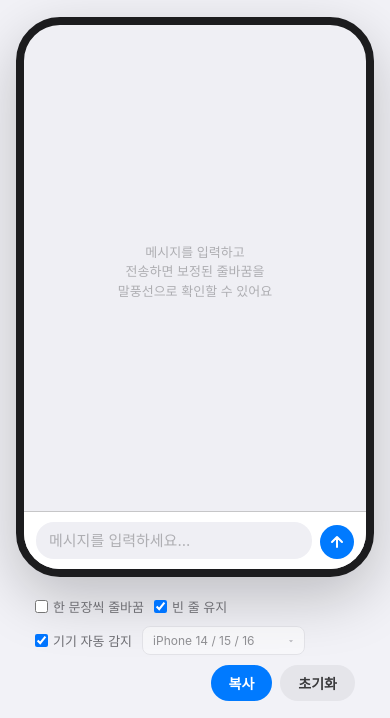
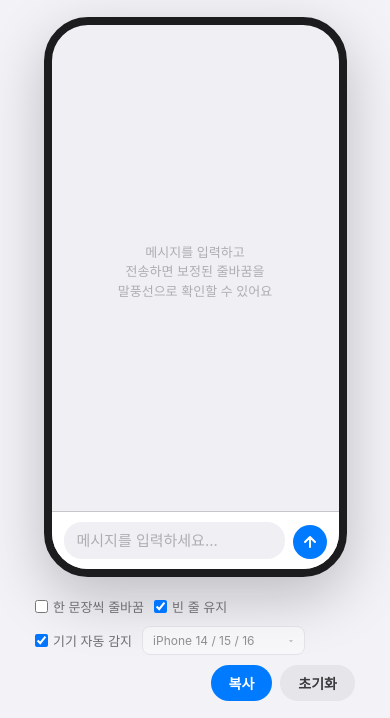
Before and after one commit to yeong-tech/linebreak-cdx, a plain HTML site: page CDX_index.html in a window 390 px wide. Shown: the part 83-801 px from the top of the page. Drawn offline with Linux system fonts and the light colour scheme.

Commit message:
feat: calibrate bubble width to exact algorithm unit width at runtime
Add calibrate() that measures maxUnits Korean chars at 15px and sets
--bubble-max-width / --phone-frame-width CSS variables so the received
bubble column exactly matches the algorithm's 42-unit (or device-specific)
line width — preventing CSS reflow from diverging from computed breaks.

Co-Authored-By: Claude Sonnet 4.6 <noreply@anthropic.com>

```diff
--- a/CDX_index.html
+++ b/CDX_index.html
@@ -49,7 +49,8 @@ body {
 }
 
 /* ── Phone Frame ─────────────────────────────────────────────────────────── */
-.phone-wrap { width: 100%; max-width: 400px; }
+/* --phone-frame-width / --bubble-max-width 는 JS calibrate()가 런타임에 설정 */
+.phone-wrap { width: 100%; max-width: min(var(--phone-frame-width, 380px), calc(100vw - 32px)); }
 
 .phone-frame {
   width: 100%;
@@ -100,7 +101,7 @@ body {
 
 /* ── Bubbles ─────────────────────────────────────────────────────────────── */
 .bubble {
-  max-width: 95%;
+  max-width: var(--bubble-max-width, 343px);
   padding: 10px 14px;
   font-size: 15px;
   line-height: 1.45;
@@ -538,6 +539,41 @@ function normalizeText(text, options) {
   return keepParagraphBreaks ? wrapped.join('\n\n') : wrapped.join('\n');
 }
 
+// ── 버블 너비 보정 ─────────────────────────────────────────────────────────────
+// 런타임에 maxUnits 개의 한글 글자 픽셀 폭을 측정 → CSS 변수 설정
+function calibrate() {
+  var deviceKey = getDeviceKey ? getDeviceKey() : DEFAULT_DEVICE;
+  var maxUnits  = (DEVICES[deviceKey] || DEVICES[DEFAULT_DEVICE]).maxUnits;
+
+  var ruler = document.createElement('span');
+  ruler.style.cssText = [
+    'position:absolute',
+    'top:-9999px',
+    'left:-9999px',
+    'visibility:hidden',
+    'white-space:nowrap',
+    'font-family:-apple-system,BlinkMacSystemFont,"Apple SD Gothic Neo","Noto Sans KR","Segoe UI",sans-serif',
+    'font-size:15px',
+    'letter-spacing:normal',
+    'line-height:1',
+  ].join(';');
+  // 한글 1자 = 2 유닛 → maxUnits/2 자 = maxUnits 유닛
+  ruler.textContent = '가'.repeat(Math.ceil(maxUnits / 2));
+  document.body.appendChild(ruler);
+  var rulerW = ruler.getBoundingClientRect().width;
+  document.body.removeChild(ruler);
+
+  var bubblePadH   = 14 * 2;  // .bubble padding: 10px 14px
+  var chatPadH     = 12 * 2;  // .chat-area padding: 16px 12px 8px
+  var frameBorderH = 8  * 2;  // .phone-frame border: 8px solid
+
+  var bubbleMaxW  = Math.ceil(rulerW) + bubblePadH;
+  var phoneFrameW = bubbleMaxW + chatPadH + frameBorderH;
+
+  document.documentElement.style.setProperty('--bubble-max-width',  bubbleMaxW  + 'px');
+  document.documentElement.style.setProperty('--phone-frame-width', phoneFrameW + 'px');
+}
+
 // ── UI ────────────────────────────────────────────────────────────────────────
 var inputText      = document.getElementById('inputText');
 var chatArea       = document.getElementById('chatArea');
@@ -715,14 +751,18 @@ resetBtn.addEventListener('click', resetAll);
 
 autoDeviceMode.addEventListener('change', function() {
   deviceSelect.disabled = autoDeviceMode.checked;
+  calibrate();
 });
-deviceSelect.addEventListener('change', function() {});
+deviceSelect.addEventListener('change', function() {
+  calibrate();
+});
 
 // ── 초기화 ────────────────────────────────────────────────────────────────────
 (function boot() {
   inputText.value = '';
   autoResize();
   deviceSelect.disabled = autoDeviceMode.checked;
+  calibrate();
 })();
     </script>
   </body>
```
